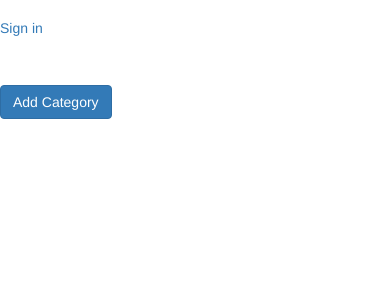
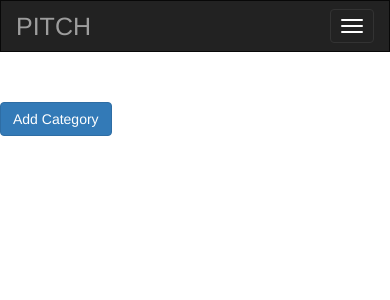
Before and after one commit to joankorir/One_minute_pitch, a Flask app: page / in a window 390 px wide; the page is wider, and only the part inside the window is pictured. Shown: the top 300 px of that part. Run offline with Flask 2, Linux system fonts and the light colour scheme; data that the repository does not hold is empty; parts of the project's set-up code (start-up, migrations or seed data) failed here and were passed over; some libraries are stand-ins or nearby versions.

Commit message:
Added news_pitch.html

```diff
--- a/app/templates/navbar.html
+++ b/app/templates/navbar.html
@@ -1,3 +1,16 @@
+<div class="navbar navbar-inverse" role="navigation">
+  <div class="container-fluid">
+    <div class="navbar-header">
+      <button type="button" class="navbar-toggle" data-toggle = "collapse" data-target = ".navbar-collapse">
+        <span class="sr-only">Toggle navigation</span>
+                    <span class="icon-bar"></span>
+                    <span class="icon-bar"></span>
+                    <span class="icon-bar"></span>
+                  </button>
+            <a class="navbar-brand" href="/" style=" font-size:25px"> PITCH</a>
+
+    </div>
+      <div class="navbar-collapse collapse">
         <ul class="nav navbar-nav navbar-right">
                 {% if current_user.is_authenticated %}
                 <li><a href="{{url_for('main.profile',uname=current_user.username)}}">Profile</a></li>
@@ -6,3 +19,8 @@
                 <li><a href="{{url_for('auth.login')}}">Sign in</a></li>
                 {%endif%}
           </ul>
+
+      </div>
+
+  </div>
+</div>
```
Also changed, not shown: app/templates/new_pitch.html (added, +16 -0 lines). Lines whose indentation alone changed are shown as unchanged.
